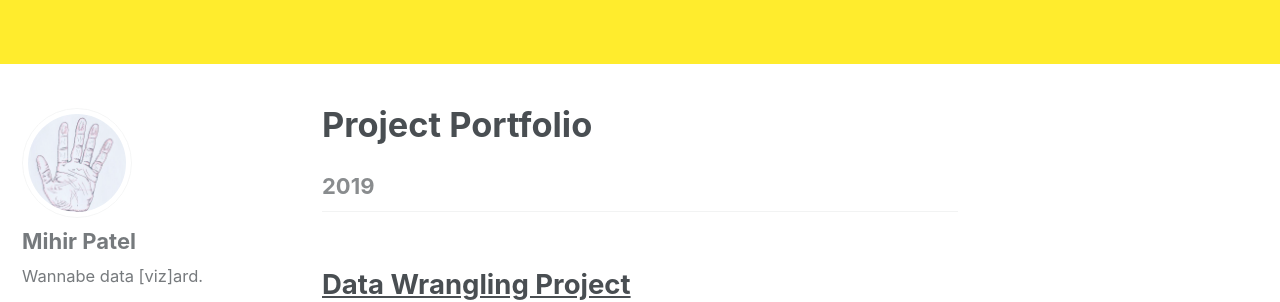
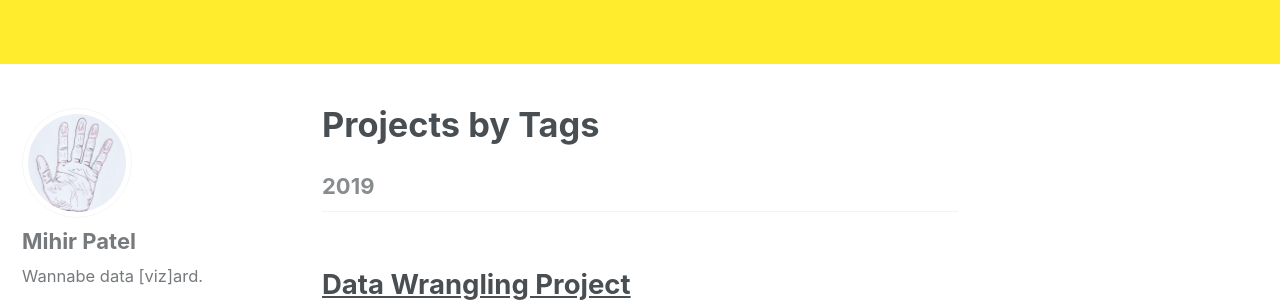
Before and after one commit to mihirp161/mihirp161.github.io, a Jekyll site: the page built from _pages/projectportfolio.md, in a window 1280 px wide and 900 px high, scrolled down 680 px. Shown: the part 156-458 px from the top of the window. Built offline with Jekyll 4.4.1, drawn with Linux system fonts in a browser that asks for light colours; nearby versions of some CDN libraries.

Commit message:
Update projectportfolio.md

```diff
--- a/_pages/projectportfolio.md
+++ b/_pages/projectportfolio.md
@@ -1,7 +1,7 @@
 ---
 layout: posts
 permalink: /projectportfolio/
-title: "Project Portfolio"
+title: "Projects by Tags"
 author_profile: true
 header:
   image: "/images/coming_soon.png"
```
